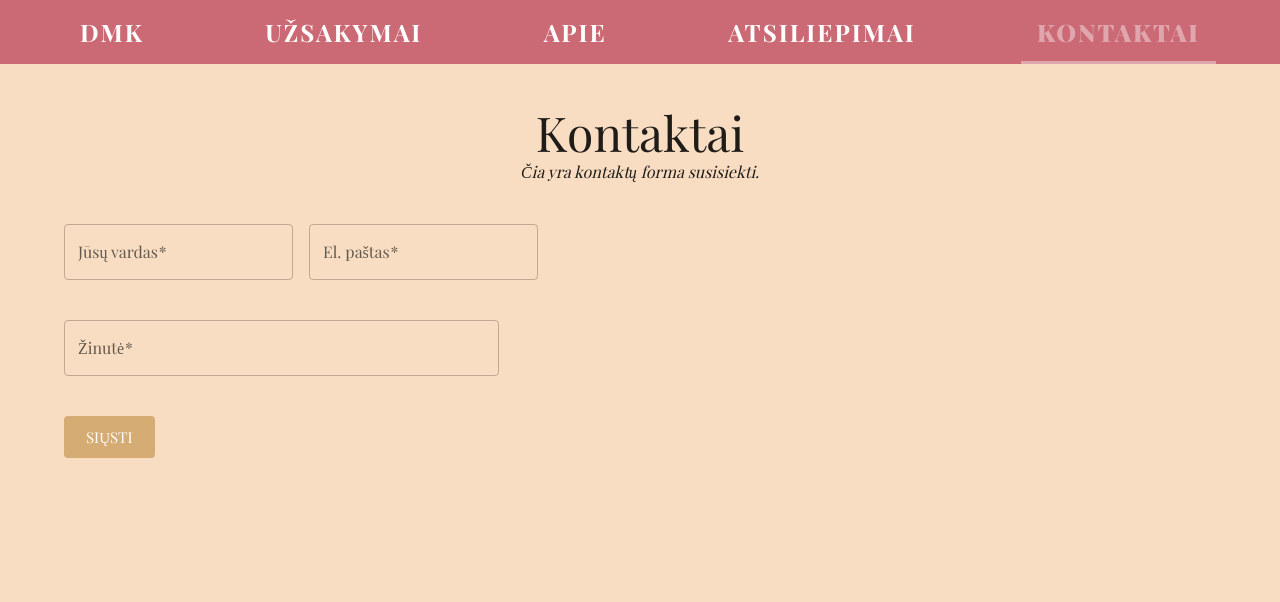
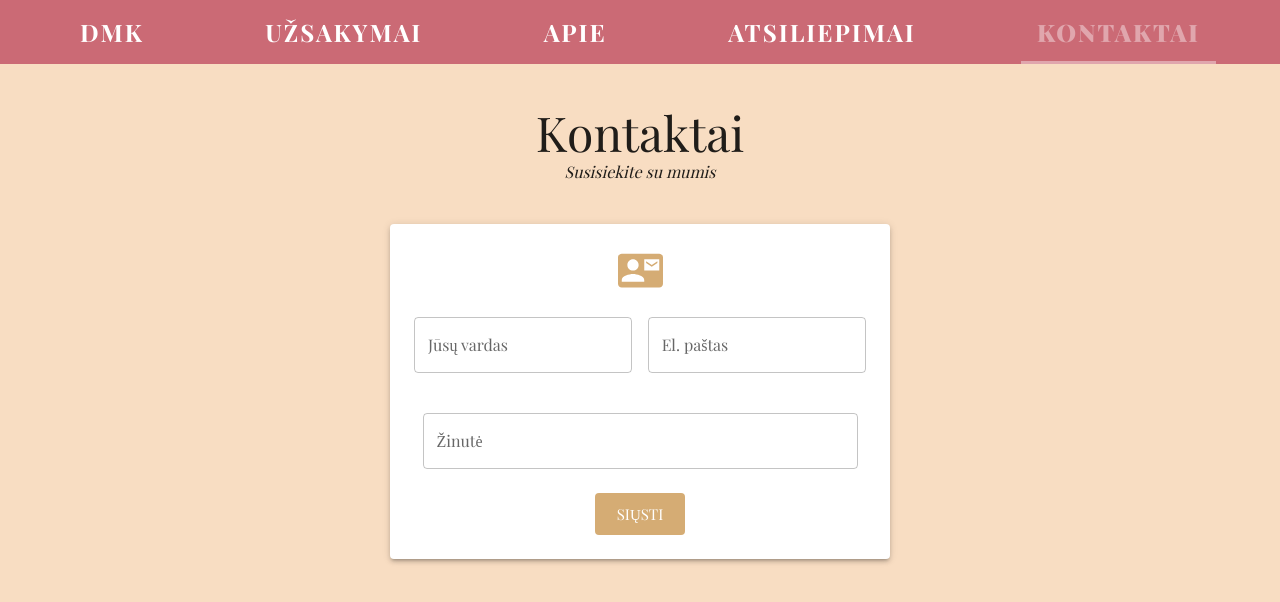
Before and after one commit to fcmilda/baigiamasis, a React (Create React App) app: page /kontaktai in a window 1280 px wide. Shown: the top 602 px of the page. Built offline with nearby package versions, Linux system fonts and the light colour scheme; a web font is replaced by a local one.

Commit message:
feat: contact page with formik and yup validation

```diff
--- a/src/pages/contacts-page.tsx
+++ b/src/pages/contacts-page.tsx
@@ -1,25 +1,130 @@
 import React from 'react';
+import { useFormik } from 'formik';
+import * as Yup from 'yup';
 import {
-  Typography, Container, Box, TextField, Button,
+  Typography, Container, Box, TextField, Button, Paper,
 } from '@mui/material';
+import ContactMailIcon from '@mui/icons-material/ContactMail';
 import SectionTitle from '../components/sectiontitle/index';
 
-const ContactsPage: React.FC = () => (
+type ContactFormValues = {
+  name: string,
+  email: string,
+  message: string
+};
+
+const ContactsPage: React.FC = () => {
+  const formik = useFormik<ContactFormValues>({
+    initialValues: {
+      name: '',
+      email: '',
+      message: '',
+    },
+    validationSchema: Yup.object({
+      name: Yup.string()
+        .max(15, 'Vardas turi būti iki 15 simbolių')
+        .required('Šis laukas privalomas'),
+      email: Yup.string()
+        .email('Neteisingas el. pašto formatas')
+        .required('Šis laukas privalomas'),
+      message: Yup.string()
+        .max(200, 'Žinutė turi būti iki 200 simbolių')
+        .required('Šis laukas privalomas'),
+    }),
+    onSubmit: (values) => {
+      console.log(values);
+    },
+  });
+
+  return (
     <Container sx={{ my: 5 }}>
-    <SectionTitle title="Kontaktai" description="Čia yra kontaktų forma susisiekti." />
+      <SectionTitle title="Kontaktai" description="Susisiekite su mumis" />
+      <Paper
+        component="form"
+        elevation={3}
+        sx={{
+          display: 'flex',
+          mx: 'auto',
+          flexDirection: 'column',
+          alignItems: 'center',
+          gap: 1,
+          p: 3,
+          width: 500,
+        }}
+        onSubmit={formik.handleSubmit}
+      >
+        <ContactMailIcon color="primary" sx={{ fontSize: 45 }} />
 
-    <Box>
-      <TextField sx={{ mb: 5, mr: 2 }} id="name" label="Jūsų vardas" variant="outlined" required type="text" />
-      <TextField sx={{ mb: 5 }} id="email" label="El. paštas" variant="outlined" required type="email" />
+        <Box sx={{
+          display: 'flex',
+          width: 1 / 1,
+          my: 2,
+          justifyContent: 'center',
+        }}
+
+        >
+          <Box sx={{
+            display: 'flex',
+            flexDirection: 'column',
+          }}
+          >
+            <TextField
+              sx={{ mb: 1, mr: 2 }}
+              id="name"
+              label="Jūsų vardas"
+              variant="outlined"
+              type="text"
+              onChange={formik.handleChange}
+              onBlur={formik.handleBlur}
+              value={formik.values.name}
+            />
+            {formik.touched.name && formik.errors.name
+              ? <Typography sx={{ my: 0, fontSize: 12, color: 'red' }}>{formik.errors.name}</Typography>
+              : null}
+          </Box>
+          <Box sx={{
+            display: 'flex',
+            flexDirection: 'column',
+          }}
+          >
+            <TextField
+              sx={{ mb: 1 }}
+              id="email"
+              label="El. paštas"
+              variant="outlined"
+              type="email"
+              onChange={formik.handleChange}
+              onBlur={formik.handleBlur}
+              value={formik.values.email}
+            />
+            {formik.touched.email && formik.errors.email
+              ? <Typography sx={{ my: 0, fontSize: 12, color: 'red' }}>{formik.errors.email}</Typography>
+              : null}
+          </Box>
         </Box>
         <Box>
-      <TextField sx={{ width: '435px', mb: 5 }} id="message" label="Žinutė" variant="outlined" required />
+          <TextField
+            sx={{
+              width: '435px', mt: 1,
+            }}
+            id="message"
+            label="Žinutė"
+            variant="outlined"
+            type="text"
+            onChange={formik.handleChange}
+            onBlur={formik.handleBlur}
+            value={formik.values.message}
+          />
+          {formik.touched.message && formik.errors.message
+            ? <Typography sx={{ my: 0, fontSize: 12, color: 'red' }}>{formik.errors.message}</Typography>
+            : null}
         </Box>
         <Box>
-      <Button variant="contained" size="large" sx={{ boxShadow: '0' }}>Siųsti</Button>
+          <Button variant="contained" size="large" type="submit" sx={{ boxShadow: '0', mt: 2 }}>Siųsti</Button>
         </Box>
-
+      </Paper>
     </Container>
   );
+};
 
 export default ContactsPage;
```
Also changed, not shown: public/manifest.json. Lines whose indentation alone changed are shown as unchanged.
